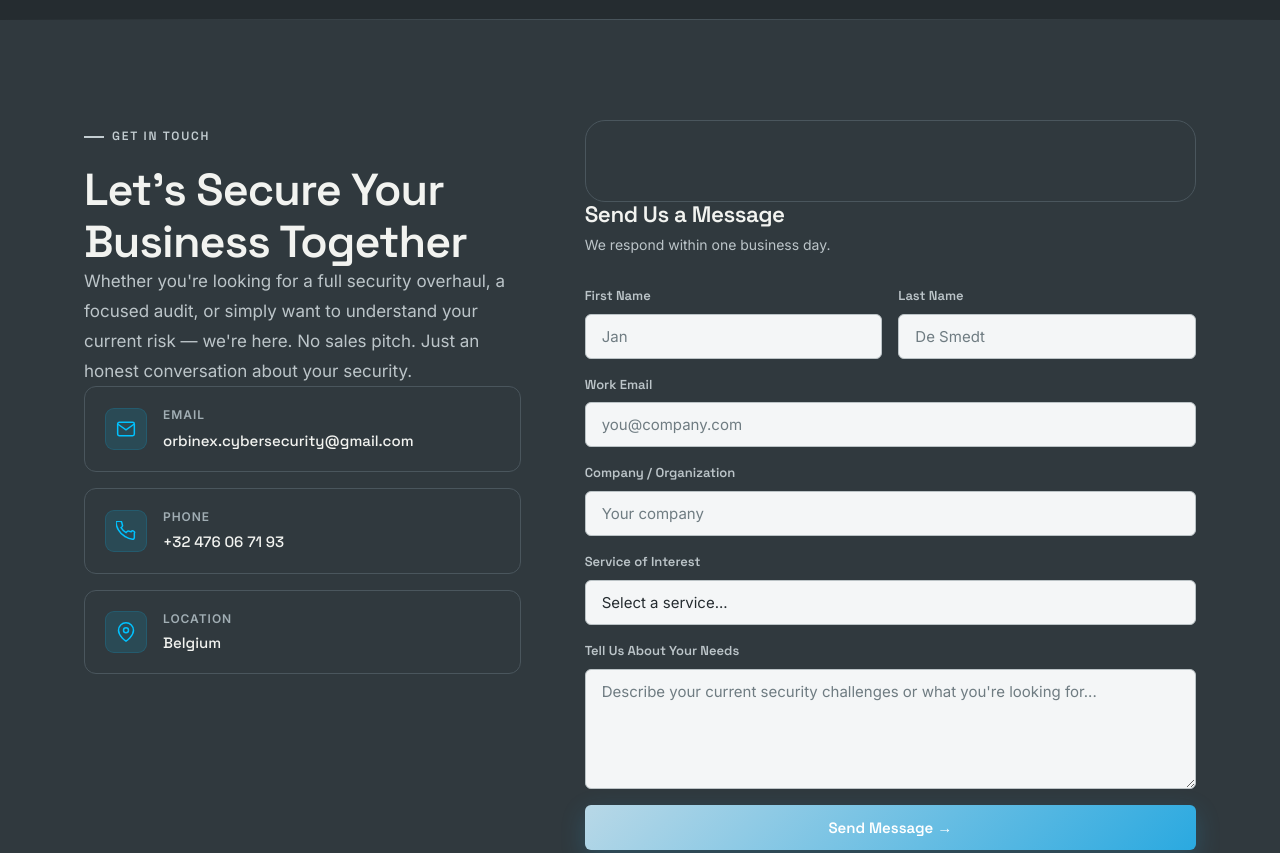
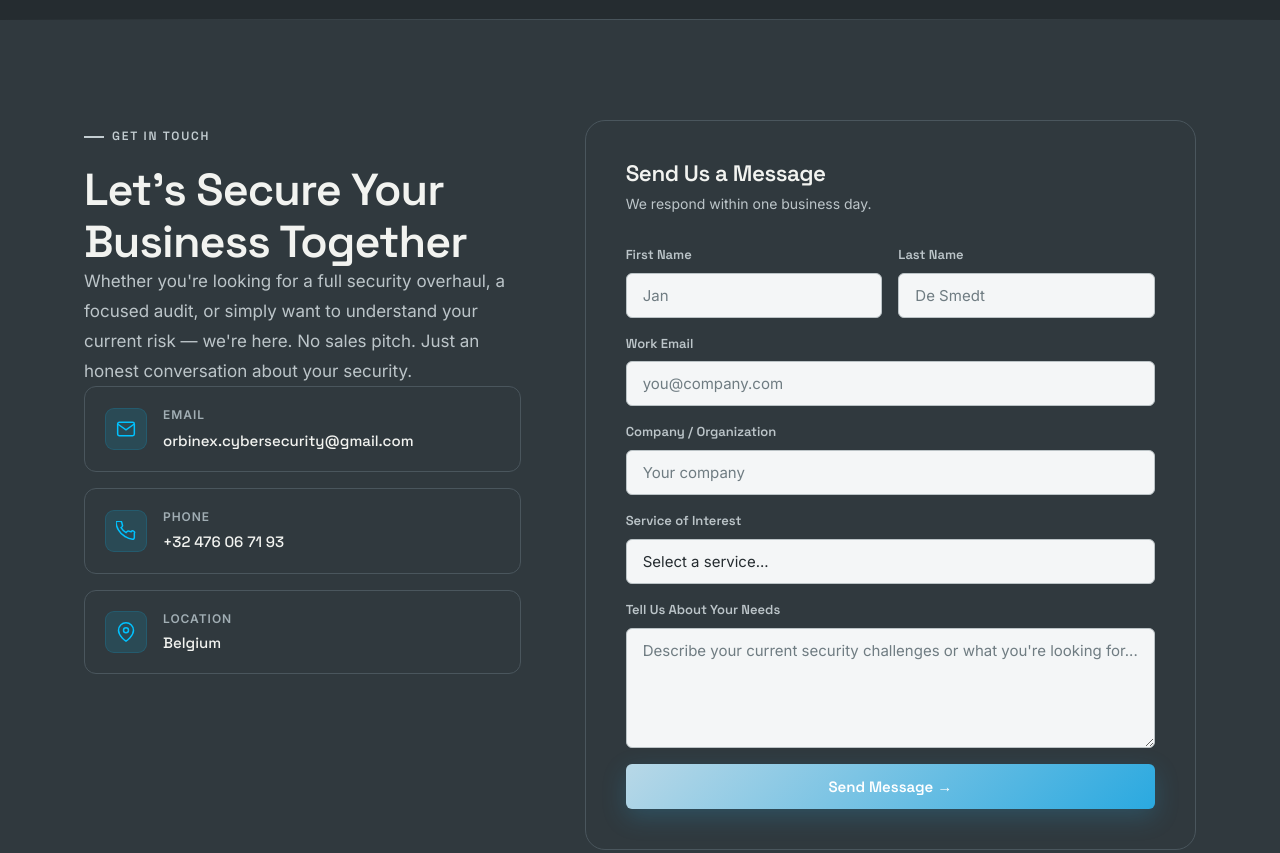
Before and after one commit to competitionrocketmg-sudo/Orbinex-Website, a plain HTML site: page index.html in a window 1280 px wide. Shown: the part 6400-7253 px from the top of the page. Drawn offline with Linux system fonts and the light colour scheme.

Commit message:
Update Orbinex website

```diff
--- a/index.html
+++ b/index.html
@@ -1076,7 +1076,6 @@ h1, h2, h3, h4,
   color: #C3CDD1;
   border: 1px solid #65767F;
 }
-
 </style>
 </head>
 <body>
@@ -1581,7 +1580,7 @@ h1, h2, h3, h4,
         </div>
       </div>
       <div class="reveal reveal-delay-2">
-        <div class="card contact-card" style="padding:40px;"></div>
+        <div class="card" style="padding:40px;">
           <h3 style="margin-bottom:6px;">Send Us a Message</h3>
           <p style="font-size:0.875rem;margin-bottom:28px;">We respond within one business day.</p>
           <form class="contact-form" id="contactForm">
```
